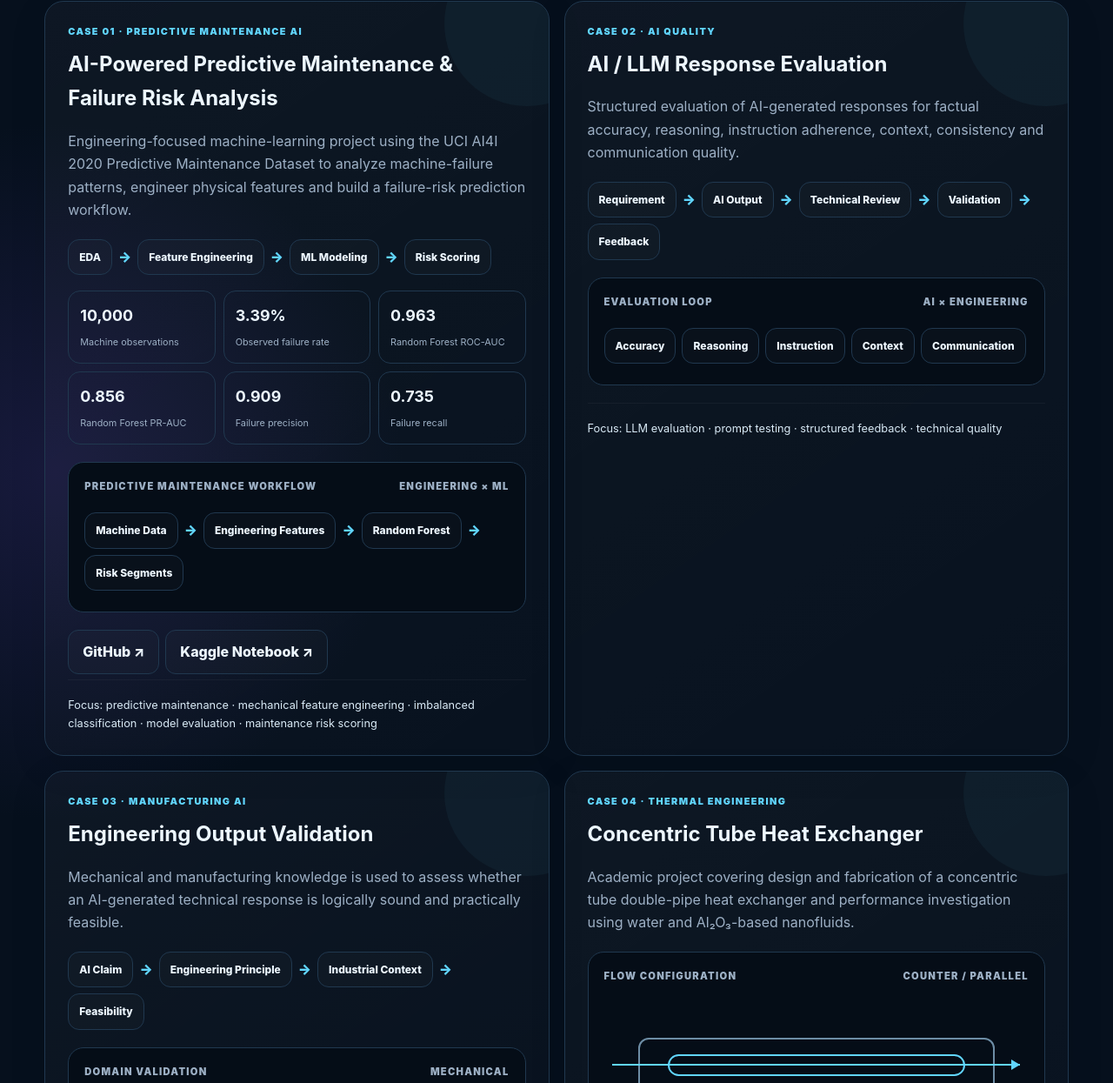
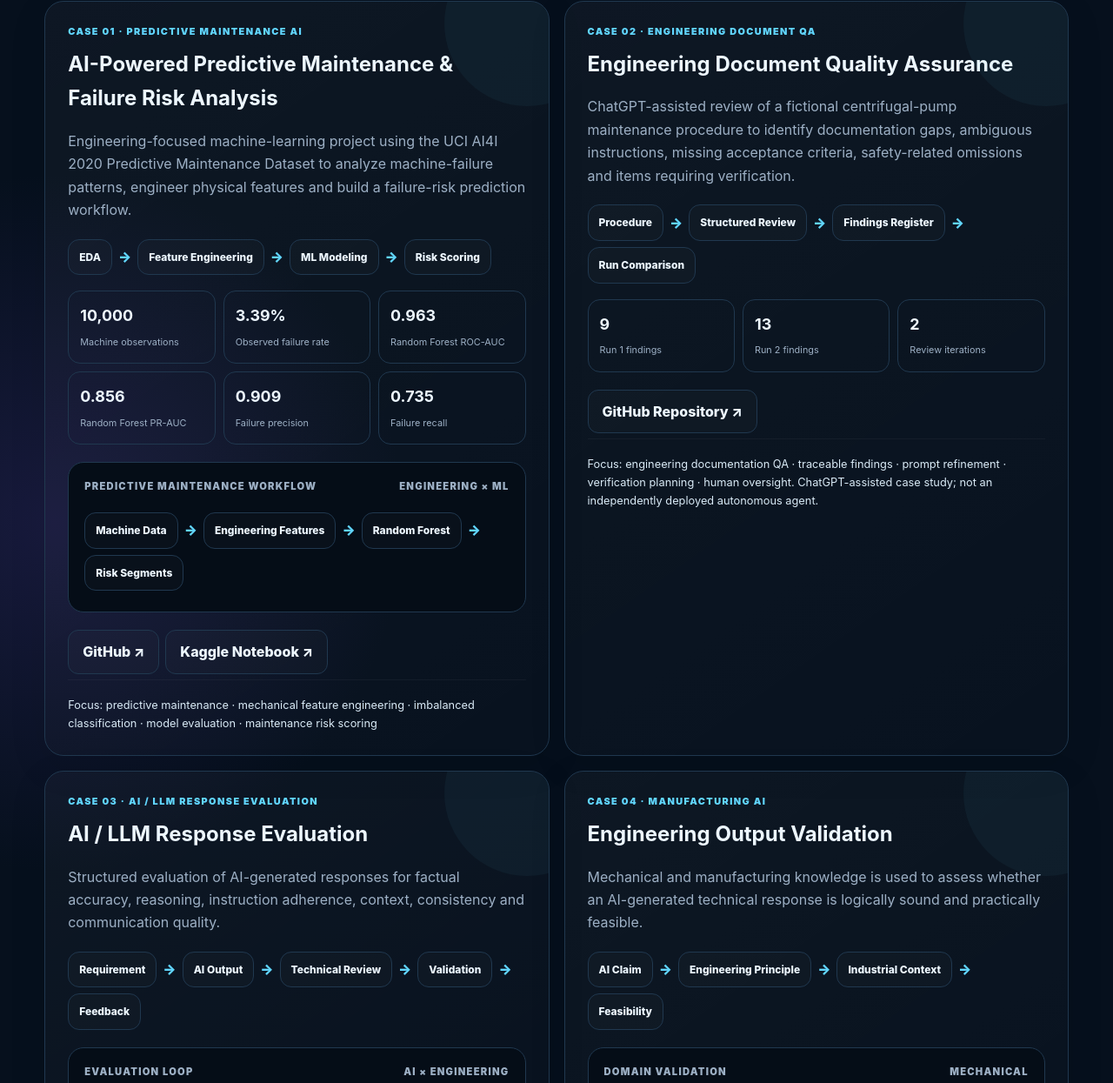
Before and after one commit to sayooj-kp/sayooj-kp.github.io, a plain HTML site: page index.html in a window 1280 px wide. Shown: the part 3718-4963 px from the top of the page at 87% size. Drawn offline with Linux system fonts and the light colour scheme.

Commit message:
Update index.html with new case studies
Added new case studies for Engineering Document QA and AI/LLM Response Evaluation, including structured reviews and findings.

```diff
--- a/index.html
+++ b/index.html
@@ -68,12 +68,33 @@ section{padding:92px 0;border-top:1px solid #ffffff0a}.kicker{font-size:.7rem;le
 <div class="case-foot">Focus: predictive maintenance · mechanical feature engineering · imbalanced classification · model evaluation · maintenance risk scoring</div>
 </article>
 
-<article class="card case"><div class="case-no">CASE 02 · AI QUALITY</div><h3>AI / LLM Response Evaluation</h3><p>Structured evaluation of AI-generated responses for factual accuracy, reasoning, instruction adherence, context, consistency and communication quality.</p><div class="flow"><span class="node">Requirement</span><span class="arrow">→</span><span class="node">AI Output</span><span class="arrow">→</span><span class="node">Technical Review</span><span class="arrow">→</span><span class="node">Validation</span><span class="arrow">→</span><span class="node">Feedback</span></div><div class="diagram"><div class="diagram-title"><span>EVALUATION LOOP</span><span>AI × ENGINEERING</span></div><div class="flow"><span class="node">Accuracy</span><span class="node">Reasoning</span><span class="node">Instruction</span><span class="node">Context</span><span class="node">Communication</span></div></div><div class="case-foot">Focus: LLM evaluation · prompt testing · structured feedback · technical quality</div></article>
-<article class="card case"><div class="case-no">CASE 03 · MANUFACTURING AI</div><h3>Engineering Output Validation</h3><p>Mechanical and manufacturing knowledge is used to assess whether an AI-generated technical response is logically sound and practically feasible.</p><div class="flow"><span class="node">AI Claim</span><span class="arrow">→</span><span class="node">Engineering Principle</span><span class="arrow">→</span><span class="node">Industrial Context</span><span class="arrow">→</span><span class="node">Feasibility</span></div><div class="diagram"><div class="diagram-title"><span>DOMAIN VALIDATION</span><span>MECHANICAL</span></div><div class="flow"><span class="node">Thermal</span><span class="node">Fluid</span><span class="node">Maintenance</span><span class="node">Quality</span><span class="node">Reliability</span></div></div><div class="case-foot">Focus: manufacturing domain expertise · technical accuracy · process reliability</div></article>
-<article class="card case"><div class="case-no">CASE 04 · THERMAL ENGINEERING</div><h3>Concentric Tube Heat Exchanger</h3><p>Academic project covering design and fabrication of a concentric tube double-pipe heat exchanger and performance investigation using water and Al₂O₃-based nanofluids.</p><div class="diagram"><div class="diagram-title"><span>FLOW CONFIGURATION</span><span>COUNTER / PARALLEL</span></div><div class="hx"><div class="tube"></div><div class="flowline"></div><div class="flowline cold"></div><div class="inner"></div></div><div class="labels"><span>Hot fluid →</span><span>← Cold fluid</span></div></div><div class="flow"><span class="node">Design</span><span class="arrow">→</span><span class="node">Fabricate</span><span class="arrow">→</span><span class="node">Test</span><span class="arrow">→</span><span class="node">Compare</span></div><div class="case-foot">Documented scope: water vs Al₂O₃ nanofluids · flow orientation · flow rate · effectiveness study</div></article>
-<article class="card case"><div class="case-no">CASE 05 · ALTERNATIVE FUEL</div><h3>Ethyl-Esterified Rice Bran Petrol Blend</h3><p>Experimental project involving rice-bran biodiesel production and blending with ethanol, petrol and camphor, followed by fuel-property measurements.</p><div class="fuel-visual"><div class="fuel-step"><b>01 · FEEDSTOCK</b><span>Rice bran oil</span></div><div class="fuel-step"><b>02 · REACTION</b><span>Alcohol + KOH → transesterification</span></div><div class="fuel-step"><b>03 · SEPARATION</b><span>Glycerol layer separation</span></div><div class="fuel-step"><b>04 · BLENDING</b><span>Biodiesel + ethanol + petrol + camphor</span></div></div><div class="data-grid"><div class="data"><b>7.36</b><span>pH · 85% petrol sample</span></div><div class="data"><b>704.6</b><span>kg/m³ density</span></div><div class="data"><b>0.60</b><span>cp viscosity</span></div></div><div class="case-foot">Tests documented: viscosity · pH · density · production economics</div></article>
-<article class="card case"><div class="case-no">CASE 06 · INDUSTRIAL ENGINEERING</div><h3>BPCL Refinery Maintenance Workflow</h3><p>Industrial experience spanning refinery maintenance, shutdown/startup activities, equipment operations, material-management workflows and multidisciplinary coordination.</p><div class="flow"><span class="node">Maintenance Need</span><span class="arrow">→</span><span class="node">Planning</span><span class="arrow">→</span><span class="node">Materials / SAP MM</span><span class="arrow">→</span><span class="node">Execution</span><span class="arrow">→</span><span class="node">Safety + Documentation</span></div><div class="diagram"><div class="diagram-title"><span>INDUSTRIAL CONTEXT</span><span>BPCL KOCHI REFINERY</span></div><div class="flow"><span class="node">Gas Turbines</span><span class="node">Boilers</span><span class="node">Cooling Towers</span><span class="node">Nitrogen Plant</span></div></div><div class="case-foot">Focus: maintenance support · shutdown planning · material tracking · contractor coordination</div></article>
-<article class="card case"><div class="case-no">CASE 07 · TECHNICAL QA</div><h3>Engineering Content & Accessibility QA</h3><p>Systematic review of technical content for accuracy and consistency, combined with accessibility-focused ALT text for engineering diagrams and technical illustrations.</p><div class="flow"><span class="node">Source Visual</span><span class="arrow">→</span><span class="node">Analyze</span><span class="arrow">→</span><span class="node">Extract Meaning</span><span class="arrow">→</span><span class="node">Write</span><span class="arrow">→</span><span class="node">QA</span></div><div class="case-foot">Focus: technical review · error analysis · documentation · accessibility-focused content</div></article>
+<article class="card case">
+<div class="case-no">CASE 02 · ENGINEERING DOCUMENT QA</div>
+<h3>Engineering Document Quality Assurance</h3>
+<p>ChatGPT-assisted review of a fictional centrifugal-pump maintenance procedure to identify documentation gaps, ambiguous instructions, missing acceptance criteria, safety-related omissions and items requiring verification.</p>
+<div class="flow">
+<span class="node">Procedure</span><span class="arrow">→</span>
+<span class="node">Structured Review</span><span class="arrow">→</span>
+<span class="node">Findings Register</span><span class="arrow">→</span>
+<span class="node">Run Comparison</span>
+</div>
+<div class="data-grid">
+<div class="data"><b>9</b><span>Run 1 findings</span></div>
+<div class="data"><b>13</b><span>Run 2 findings</span></div>
+<div class="data"><b>2</b><span>Review iterations</span></div>
+</div>
+<div class="flow">
+<a class="btn" href="https://github.com/sayooj-kp/engineering-document-qa-agent" target="_blank" rel="noopener">GitHub Repository ↗</a>
+</div>
+<div class="case-foot">Focus: engineering documentation QA · traceable findings · prompt refinement · verification planning · human oversight. ChatGPT-assisted case study; not an independently deployed autonomous agent.</div>
+</article>
+
+<article class="card case"><div class="case-no">CASE 03 · AI / LLM RESPONSE EVALUATION</div><h3>AI / LLM Response Evaluation</h3><p>Structured evaluation of AI-generated responses for factual accuracy, reasoning, instruction adherence, context, consistency and communication quality.</p><div class="flow"><span class="node">Requirement</span><span class="arrow">→</span><span class="node">AI Output</span><span class="arrow">→</span><span class="node">Technical Review</span><span class="arrow">→</span><span class="node">Validation</span><span class="arrow">→</span><span class="node">Feedback</span></div><div class="diagram"><div class="diagram-title"><span>EVALUATION LOOP</span><span>AI × ENGINEERING</span></div><div class="flow"><span class="node">Accuracy</span><span class="node">Reasoning</span><span class="node">Instruction</span><span class="node">Context</span><span class="node">Communication</span></div></div><div class="case-foot">Focus: LLM evaluation · prompt testing · structured feedback · technical quality</div></article>
+<article class="card case"><div class="case-no">CASE 04 · MANUFACTURING AI</div><h3>Engineering Output Validation</h3><p>Mechanical and manufacturing knowledge is used to assess whether an AI-generated technical response is logically sound and practically feasible.</p><div class="flow"><span class="node">AI Claim</span><span class="arrow">→</span><span class="node">Engineering Principle</span><span class="arrow">→</span><span class="node">Industrial Context</span><span class="arrow">→</span><span class="node">Feasibility</span></div><div class="diagram"><div class="diagram-title"><span>DOMAIN VALIDATION</span><span>MECHANICAL</span></div><div class="flow"><span class="node">Thermal</span><span class="node">Fluid</span><span class="node">Maintenance</span><span class="node">Quality</span><span class="node">Reliability</span></div></div><div class="case-foot">Focus: manufacturing domain expertise · technical accuracy · process reliability</div></article>
+<article class="card case"><div class="case-no">CASE 05 · THERMAL ENGINEERING</div><h3>Concentric Tube Heat Exchanger</h3><p>Academic project covering design and fabrication of a concentric tube double-pipe heat exchanger and performance investigation using water and Al₂O₃-based nanofluids.</p><div class="diagram"><div class="diagram-title"><span>FLOW CONFIGURATION</span><span>COUNTER / PARALLEL</span></div><div class="hx"><div class="tube"></div><div class="flowline"></div><div class="flowline cold"></div><div class="inner"></div></div><div class="labels"><span>Hot fluid →</span><span>← Cold fluid</span></div></div><div class="flow"><span class="node">Design</span><span class="arrow">→</span><span class="node">Fabricate</span><span class="arrow">→</span><span class="node">Test</span><span class="arrow">→</span><span class="node">Compare</span></div><div class="case-foot">Documented scope: water vs Al₂O₃ nanofluids · flow orientation · flow rate · effectiveness study</div></article>
+<article class="card case"><div class="case-no">CASE 06 · ALTERNATIVE FUEL</div><h3>Ethyl-Esterified Rice Bran Petrol Blend</h3><p>Experimental project involving rice-bran biodiesel production and blending with ethanol, petrol and camphor, followed by fuel-property measurements.</p><div class="fuel-visual"><div class="fuel-step"><b>01 · FEEDSTOCK</b><span>Rice bran oil</span></div><div class="fuel-step"><b>02 · REACTION</b><span>Alcohol + KOH → transesterification</span></div><div class="fuel-step"><b>03 · SEPARATION</b><span>Glycerol layer separation</span></div><div class="fuel-step"><b>04 · BLENDING</b><span>Biodiesel + ethanol + petrol + camphor</span></div></div><div class="data-grid"><div class="data"><b>7.36</b><span>pH · 85% petrol sample</span></div><div class="data"><b>704.6</b><span>kg/m³ density</span></div><div class="data"><b>0.60</b><span>cp viscosity</span></div></div><div class="case-foot">Tests documented: viscosity · pH · density · production economics</div></article>
+<article class="card case"><div class="case-no">CASE 07 · INDUSTRIAL ENGINEERING</div><h3>BPCL Refinery Maintenance Workflow</h3><p>Industrial experience spanning refinery maintenance, shutdown/startup activities, equipment operations, material-management workflows and multidisciplinary coordination.</p><div class="flow"><span class="node">Maintenance Need</span><span class="arrow">→</span><span class="node">Planning</span><span class="arrow">→</span><span class="node">Materials / SAP MM</span><span class="arrow">→</span><span class="node">Execution</span><span class="arrow">→</span><span class="node">Safety + Documentation</span></div><div class="diagram"><div class="diagram-title"><span>INDUSTRIAL CONTEXT</span><span>BPCL KOCHI REFINERY</span></div><div class="flow"><span class="node">Gas Turbines</span><span class="node">Boilers</span><span class="node">Cooling Towers</span><span class="node">Nitrogen Plant</span></div></div><div class="case-foot">Focus: maintenance support · shutdown planning · material tracking · contractor coordination</div></article>
+<article class="card case"><div class="case-no">CASE 08 · TECHNICAL QA</div><h3>Engineering Content & Accessibility QA</h3><p>Systematic review of technical content for accuracy and consistency, combined with accessibility-focused ALT text for engineering diagrams and technical illustrations.</p><div class="flow"><span class="node">Source Visual</span><span class="arrow">→</span><span class="node">Analyze</span><span class="arrow">→</span><span class="node">Extract Meaning</span><span class="arrow">→</span><span class="node">Write</span><span class="arrow">→</span><span class="node">QA</span></div><div class="case-foot">Focus: technical review · error analysis · documentation · accessibility-focused content</div></article>
 </div></div></section>
 
 <section><div class="wrap"><div class="section-head"><div class="kicker">05 / Working Method</div><h2>A repeatable quality loop.</h2></div><div class="process"><div class="p"><b>01</b>Understand</div><div class="p"><b>02</b>Analyze</div><div class="p"><b>03</b>Validate</div><div class="p"><b>04</b>Review</div><div class="p"><b>05</b>Improve</div><div class="p"><b>06</b>Deliver</div></div></div></section>
@@ -88,9 +109,11 @@ section{padding:92px 0;border-top:1px solid #ffffff0a}.kicker{font-size:.7rem;le
 <a href="https://github.com/sayooj-kp/AI-Powered-Predictive-Maintenance" target="_blank" rel="noopener">GitHub ↗</a>
 <a href="https://www.kaggle.com/code/sayoojkp741/ai-powered-predictive-maintenance-data-eda" target="_blank" rel="noopener" style="margin-left:14px">Kaggle ↗</a>
 </div>
+<div class="card project"><div class="label">ENGINEERING DOCUMENT QA · CHATGPT-ASSISTED</div><h3>Engineering Document Quality Assurance</h3><p>Reviewed a fictional centrifugal-pump maintenance procedure through two structured review runs, comparing findings, priority rationale, confidence and verification planning.</p><a href="https://github.com/sayooj-kp/engineering-document-qa-agent" target="_blank" rel="noopener">GitHub Repository ↗</a></div>
+<div class="card project"><div class="label">AI / LLM RESPONSE EVALUATION</div><h3>AI / LLM Response Evaluation</h3><p>Structured evaluation of AI-generated responses for factual accuracy, reasoning quality, instruction adherence, contextual understanding, consistency and communication quality, based on project-based evaluation work.</p></div>
 <div class="card project"><div class="label">THERMAL ENGINEERING</div><h3>Concentric Tube Heat Exchanger</h3><p>Design and fabrication of a concentric tube heat exchanger with experiments comparing water and Al₂O₃ nanofluids under different flow orientations, concentrations and flow rates.</p></div><div class="card project"><div class="label">FUEL / EXPERIMENTATION</div><h3>Ethyl-Esterified Rice Bran Petrol Blend</h3><p>Rice-bran biodiesel production and blending with ethanol, petrol and camphor, with viscosity, pH and density measurements across tested blends.</p></div><div class="card project"><div class="label">SEMINAR</div><h3>Hydrogen–Ethanol Blending in SI Engines</h3><p>Academic seminar on hydrogen–ethanol blending as an alternative-fuel concept for spark-ignition engines.</p></div></div></div></section>
 
-<section><div class="wrap"><div class="section-head"><div class="kicker">08 / Education & Certifications</div><h2>Foundation + continuous learning.</h2></div><div class="grid2"><div class="card"><div class="kicker">Education</div><h3>B.Tech Mechanical Engineering</h3><p>First Class with Honours · CGPA 8.16 · University Rank Holder · 2017</p></div><div class="card"><div class="kicker">Professional Learning</div><div class="tags"><span class="tag">Rubric Academy Fellowship</span><span class="tag">Prompt Academy Fellowship</span><span class="tag">SAP MM</span><span class="tag">Project Management Essentials</span><span class="tag">Lean Six Sigma White Belt</span><span class="tag">Six Sigma Yellow Belt</span><span class="tag">Seven QC Tools</span><span class="tag">Cyber Security</span></div></div></div></div></section>
+<section><div class="wrap"><div class="section-head"><div class="kicker">08 / Education & Certifications</div><h2>Foundation + continuous learning.</h2></div><div class="grid2"><div class="card"><div class="kicker">Education</div><h3>B.Tech Mechanical Engineering</h3><p>First Class with Honours · CGPA 8.16 · University Rank Holder · 2017</p></div><div class="card"><div class="kicker">Professional Learning</div><div class="tags"><span class="tag">Rubric Academy Fellowship</span><span class="tag">Prompt Academy Fellowship</span><span class="tag">SAP MM</span><span class="tag">Project Management Essentials</span><span class="tag">Lean Six Sigma White Belt</span><span class="tag">Six Sigma Yellow Belt</span><span class="tag">Seven QC Tools</span><span class="tag">Cyber Security</span><a class="tag" href="https://work.mercor.com/learn/verify/MRC-2026-3MR5NVVJ" target="_blank" rel="noopener" title="Verify Mercor Academy Introduction to Agents certificate">Introduction to Agents — Mercor Academy · Verify ↗</a></div></div></div></div></section>
 
 <section><div class="wrap"><div class="section-head"><div class="kicker">09 / Opportunities</div><h2>Roles aligned with the hybrid profile.</h2></div><div class="open-grid"><div class="card open"><h3>⚙️ Mechanical & Industrial</h3><ul><li>Mechanical Engineer</li><li>Maintenance / Reliability</li><li>Manufacturing Engineer</li><li>Project / Operations</li></ul></div><div class="card open"><h3>🤖 AI & Quality</h3><ul><li>AI / LLM Evaluator</li><li>AI Generalist</li><li>AI Quality Analyst</li><li>Manufacturing AI Domain Expert</li></ul></div><div class="card open"><h3>📝 Content & Operations</h3><ul><li>Technical Writer</li><li>Technical Content / QA</li><li>SAP MM / Procurement</li><li>Project Coordination</li></ul></div></div></div></section>
 
```
